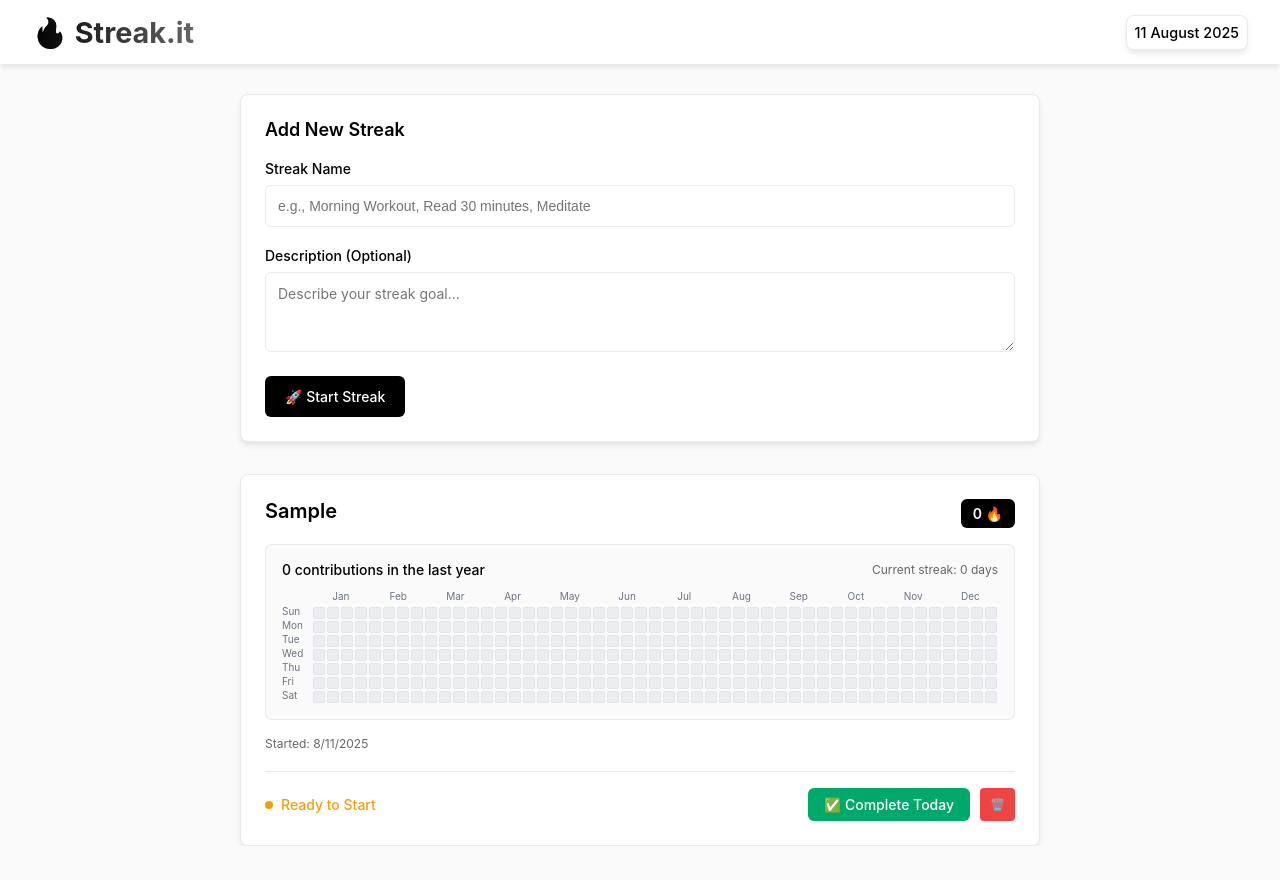
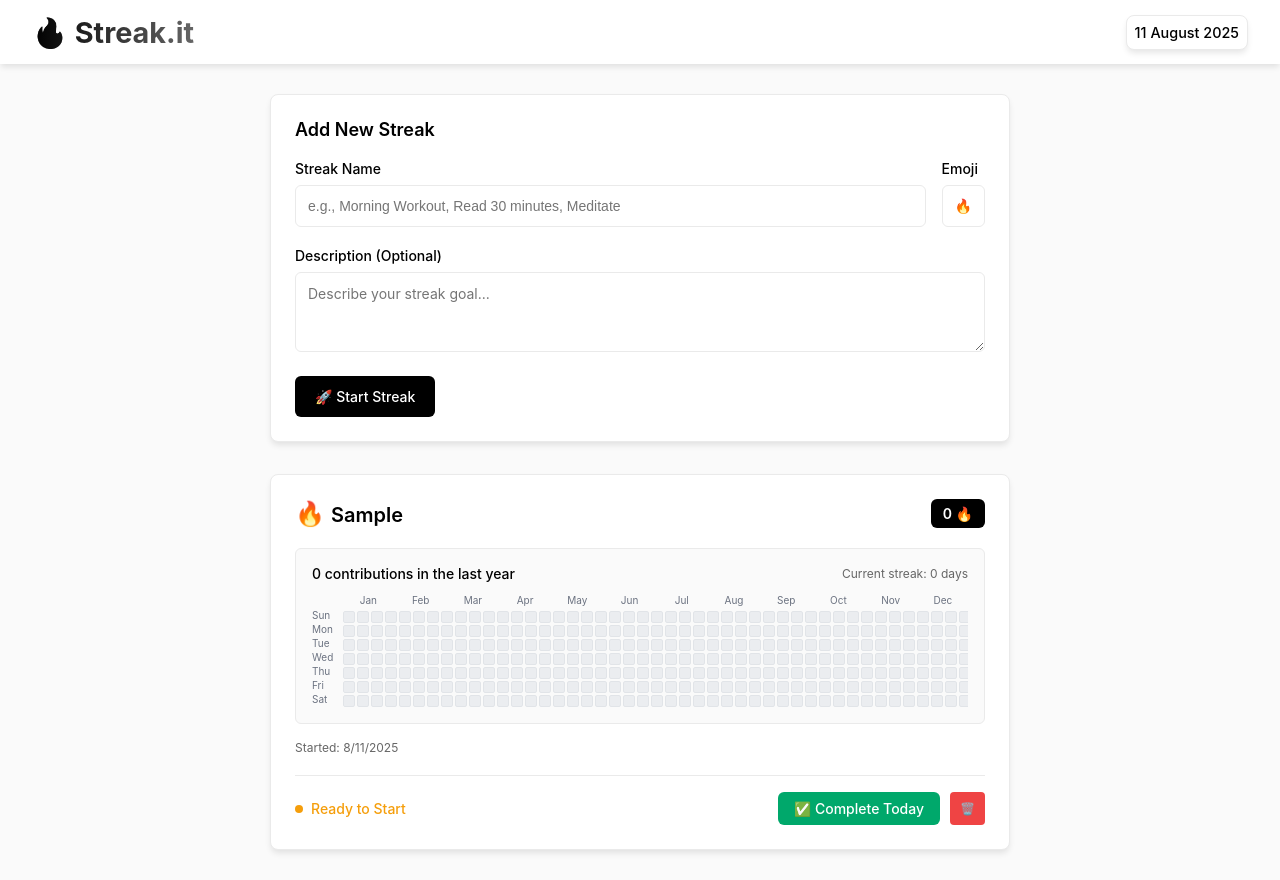
Before and after one commit to madhu-sudhan-rao/streak-it, a React (Vite) app: page / in a window 1280 px wide. Both pictures are taken after typing "Sample", "Sample" into the empty fields and a click on the button "🚀 Start Streak". Before the commit the page ends 846 px from the top, so only its background shows below. Built offline with nearby package versions, Linux system fonts and the light colour scheme.

Commit message:
feat: add emoji selection feature for streaks

```diff
--- a/package.json
+++ b/package.json
@@ -10,6 +10,9 @@
     "preview": "vite preview"
   },
   "dependencies": {
+    "@emoji-mart/data": "^1.2.1",
+    "@emoji-mart/react": "^1.1.1",
+    "emoji-mart": "^5.6.0",
     "react": "^19.1.0",
     "react-dom": "^19.1.0"
   },
--- a/src/App.tsx
+++ b/src/App.tsx
@@ -1,4 +1,5 @@
-import React, { useState, useEffect, type JSX } from 'react';
+import React, { useEffect, useState, type JSX } from 'react';
+import EmojiInput from './components/EmojiInput/EmojiInput';
 import Header from './components/Header/Header';
 import type { Streak } from './models/streak.model';
 
@@ -27,6 +28,7 @@ const App: React.FC = () => {
   const [name, setName] = useState('');
   const [description, setDescription] = useState('');
   const [selectedCellInfoByStreak, setSelectedCellInfoByStreak] = React.useState<Record<number, string>>({});
+  const [emoji, setEmoji] = useState<string | undefined>('🔥');
 
   // Save streaks to localStorage whenever streaks change
   useEffect(() => {
@@ -47,6 +49,7 @@ const App: React.FC = () => {
       createdDate: todayString,
       lastCompleted: null,
       completedDates: [],
+      emoji: emoji || '🔥',   // Set chosen emoji
     };
 
     setStreaks((prev) => [...prev, newStreak]);
@@ -164,25 +167,40 @@ const App: React.FC = () => {
         if (isFuture || isBeforeYearStart) {
           className += ' future';
           title = `You have to complete this on ${currentDate.getDate()} ${months[currentDate.getMonth()]}`;
+          cells.push(<div key={`${week}-${day}`} className={className} title={title} />)
         } else if (isCompleted) {
-          className += ' completed level-4';
+
+          cells.push(
+            <div
+              key={`${week}-${day}`}
+              className={`${className} completed`}
+              title={title}
+            >
+              <div className='completed completed-emoji' title={title} style={{ fontSize: '7px', textAlign: 'center' }}  >
+                {streak.emoji || '🔥'}
+              </div>
+            </div>
+          );
           title = `Did it on ${currentDate.getDate()} ${months[currentDate.getMonth()]}`;
         } else {
+
+          cells.push(
+            <div key={`${week}-${day}`} className={className} title={title} />
+          );
           title = `Missed on ${currentDate.getDate()} ${months[currentDate.getMonth()]}`;
         }
 
-        cells.push(<div key={`${week}-${day}`} className={className} title={title} />);
       }
     }
 
     const onCellClick = (e: React.MouseEvent<HTMLDivElement>, streak: Streak) => {
       const target = e.target as HTMLDivElement;
+      console.log("🚀 ~ onCellClick ~ target:", target)
 
       if (!target || !target.title) return;
 
       // Split title by spaces
       const parts = target.title.split(' ');
-      console.log(parts);
 
       // Safely get the last 2 words
       if (parts.length < 2) {
@@ -231,16 +249,16 @@ const App: React.FC = () => {
     );
   };
 
-
   return (
       <>
         <Header />
-        <div className="container" role="main" aria-label="Streak management" style={{ paddingTop: '30px' }}>
+        <div className="container" role="main" aria-label="Streak management" style={{ padding: '30px' }}>
           <section className="add-streak-form" aria-labelledby="addStreakTitle">
             <h2 id="addStreakTitle" style={{ marginBottom: '20px', color: '#000', fontWeight: 600, fontSize: '1.125rem' }}>
               Add New Streak
             </h2>
             <form onSubmit={handleAddStreak} noValidate>
+              <div className='form-row'>
                 <div className="form-group">
                   <label htmlFor="streakName">Streak Name</label>
                   <input
@@ -253,6 +271,11 @@ const App: React.FC = () => {
                     autoComplete="off"
                   />
                 </div>
+                <div className="form-group">
+                  <label htmlFor="streakEmoji">Emoji</label>
+                  <EmojiInput value={emoji} onChange={setEmoji} />
+                </div>
+              </div>
 
               <div className="form-group">
                 <label htmlFor="streakDescription">Description (Optional)</label>
@@ -263,6 +286,8 @@ const App: React.FC = () => {
                   onChange={(e) => setDescription(e.target.value)}
                 />
               </div>
+
+
 
               <button type="submit" className="btn" aria-label="Start new streak">
                 🚀 Start Streak
@@ -284,7 +309,11 @@ const App: React.FC = () => {
                   <article key={streak.id} className="streak-card" aria-live="polite" aria-atomic="true">
                     <div className="streak-header">
                       <div >
-                        <div className="streak-title">{streak.name}</div>
+                        {/* <div className="streak-title">{streak.name}</div> */}
+                        <div className="streak-title">
+                          <span style={{ fontSize: '1.2em', marginRight: '6px' }}>{streak.emoji || '🔥'}</span>
+                          {streak.name}
+                        </div>
                         {/* {streak.description && <div className="streak-description">{streak.description}</div>} */}
                         {selectedCellInfoByStreak[streak.id] && (
                           <div className="streak-description">{selectedCellInfoByStreak[streak.id]}</div>
--- /dev/null
+++ b/src/components/EmojiInput/EmojiInput.css
@@ -0,0 +1,27 @@
+.emoji-button {
+  width: 100%;
+  padding: 12px;
+  border: 1px solid #eaeaea;
+  border-radius: 6px;
+  font-size: 14px;
+  transition: all 0.15s ease;
+  background: #fff;
+  color: #000;
+  cursor: pointer;
+}
+
+.emoji-button:hover {
+  background: #f0f0f0;
+  /* transform: translateY(-1px); */
+}
+
+.emoji-button:focus {
+  background: #f0f0f0;
+  outline: none;
+  border-color: #f4f4f4;
+  box-shadow: 0 0 0 2px rgba(0, 0, 0, 0.1);
+}
+
+.emoji-button:active {
+  background: #f0f0f0;
+}
--- /dev/null
+++ b/src/components/EmojiInput/EmojiInput.tsx
@@ -0,0 +1,68 @@
+import React, { useState, useRef, useEffect } from "react";
+import data from "@emoji-mart/data";
+import Picker from "@emoji-mart/react";
+import "./EmojiInput.css";
+
+export default function EmojiInput({ value, onChange }) {
+  const [emoji, setEmoji] = useState(value || "");
+  const [pickerOpen, setPickerOpen] = useState(false);
+  const pickerRef = useRef(null);
+  const buttonRef = useRef(null);
+
+  // Close picker when clicking outside
+  useEffect(() => {
+    function handleClickOutside(e) {
+      if (
+        pickerRef.current &&
+        !pickerRef.current.contains(e.target) &&
+        buttonRef.current &&
+        !buttonRef.current.contains(e.target)
+      ) {
+        setPickerOpen(false);
+      }
+    }
+    if (pickerOpen) {
+      window.addEventListener("mousedown", handleClickOutside);
+    }
+    return () => window.removeEventListener("mousedown", handleClickOutside);
+  }, [pickerOpen]);
+
+  function handleEmojiSelect(emojiObj) {
+    setEmoji(emojiObj.native);
+    setPickerOpen(false);
+    if (onChange) onChange(emojiObj.native);
+  }
+
+  return (
+    <div style={{ position: "relative", display: "inline-block" }}>
+      <button
+        className="emoji-button"
+        ref={buttonRef}
+        type="button"
+        aria-label="Pick your emoji"
+        onClick={() => setPickerOpen((o) => !o)}
+      >
+        {emoji || "😊"}
+      </button>
+
+      {pickerOpen && (
+        <div
+          ref={pickerRef}
+          style={{
+            position: "absolute",
+            zIndex: 9999,
+            top: "110%",
+            left: 0,
+          }}
+        >
+          <Picker
+            data={data}
+            onEmojiSelect={handleEmojiSelect}
+            theme="light"
+            perLine={9}
+          />
+        </div>
+      )}
+    </div>
+  );
+}
--- a/src/index.css
+++ b/src/index.css
@@ -6,8 +6,9 @@
 }
 
 body {
-  font-family: -apple-system, BlinkMacSystemFont, 'Segoe UI', 'Roboto', 'Oxygen',
-    'Ubuntu', 'Cantarell', 'Fira Sans', 'Droid Sans', 'Helvetica Neue', sans-serif;
+  font-family: -apple-system, BlinkMacSystemFont, "Segoe UI", "Roboto", "Oxygen",
+    "Ubuntu", "Cantarell", "Fira Sans", "Droid Sans", "Helvetica Neue",
+    sans-serif;
   background: #fafafa;
   min-height: 100vh;
   color: #000;
@@ -53,7 +54,6 @@ body {
   box-shadow: 0 4px 6px -1px rgba(0, 0, 0, 0.1);
 }
 
-
 .add-streak-form {
   background: #fff;
   border: 1px solid #eaeaea;
@@ -61,6 +61,12 @@ body {
   padding: 24px;
   margin-bottom: 32px;
   box-shadow: 0 4px 6px -1px rgba(0, 0, 0, 0.1);
+}
+
+form .form-row {
+  display: grid;
+  grid-template-columns: 15fr 1fr;
+  gap: 1rem;
 }
 
 .form-group {
@@ -90,7 +96,7 @@ body {
 .form-group input:focus,
 .form-group textarea:focus {
   outline: none;
-  border-color: #000;
+  border-color: #f4f4f4;
   box-shadow: 0 0 0 2px rgba(0, 0, 0, 0.1);
 }
 
@@ -125,7 +131,7 @@ body {
 .streaks-container {
   display: grid;
   gap: 20px;
-  grid-template-columns: repeat(auto-fit,  1fr);
+  grid-template-columns: repeat(auto-fit, 1fr);
 }
 
 .streak-card {
@@ -191,7 +197,7 @@ body {
 }
 
 .status-completed {
-  color: #00a86b;
+  color: #4caf50;
 }
 
 .status-pending {
@@ -329,9 +335,9 @@ body {
   transform: scale(1.1);
 }
 
-.day-cell.completed {
+/* .day-cell.completed {
   background-color: #40d9ff;
-  border-color: #22d3ee;
+  border-color: #4caf50;
 }
 
 .day-cell.completed.level-1 {
@@ -347,8 +353,8 @@ body {
 }
 
 .day-cell.completed.level-4 {
-  background-color: #3b82f6;
-}
+  background-color: #4caf50;
+} */
 
 .progress-legend {
   display: flex;
@@ -373,11 +379,21 @@ body {
   border: 1px solid #e1e4e8;
 }
 
-.legend-square.level-0 { background-color: #ebedf0; }
-.legend-square.level-1 { background-color: #bfdbfe; }
-.legend-square.level-2 { background-color: #93c5fd; }
-.legend-square.level-3 { background-color: #60a5fa; }
-.legend-square.level-4 { background-color: #3b82f6; }
+.legend-square.level-0 {
+  background-color: #ebedf0;
+}
+.legend-square.level-1 {
+  background-color: #bfdbfe;
+}
+.legend-square.level-2 {
+  background-color: #93c5fd;
+}
+.legend-square.level-3 {
+  background-color: #60a5fa;
+}
+.legend-square.level-4 {
+  background-color: #3b82f6;
+}
 
 .empty-state {
   text-align: center;
--- a/src/models/streak.model.ts
+++ b/src/models/streak.model.ts
@@ -7,4 +7,5 @@ export interface Streak {
   createdDate: string; // stored as date string
   lastCompleted: string | null; // date string or null
   completedDates: string[]; // array of date strings
+  emoji?: string; // optional emoji for the streak
 }
```
Also changed, not shown: 1 other file (tests, documents, lock files or other folders). Lines whose indentation alone changed are shown as unchanged.
